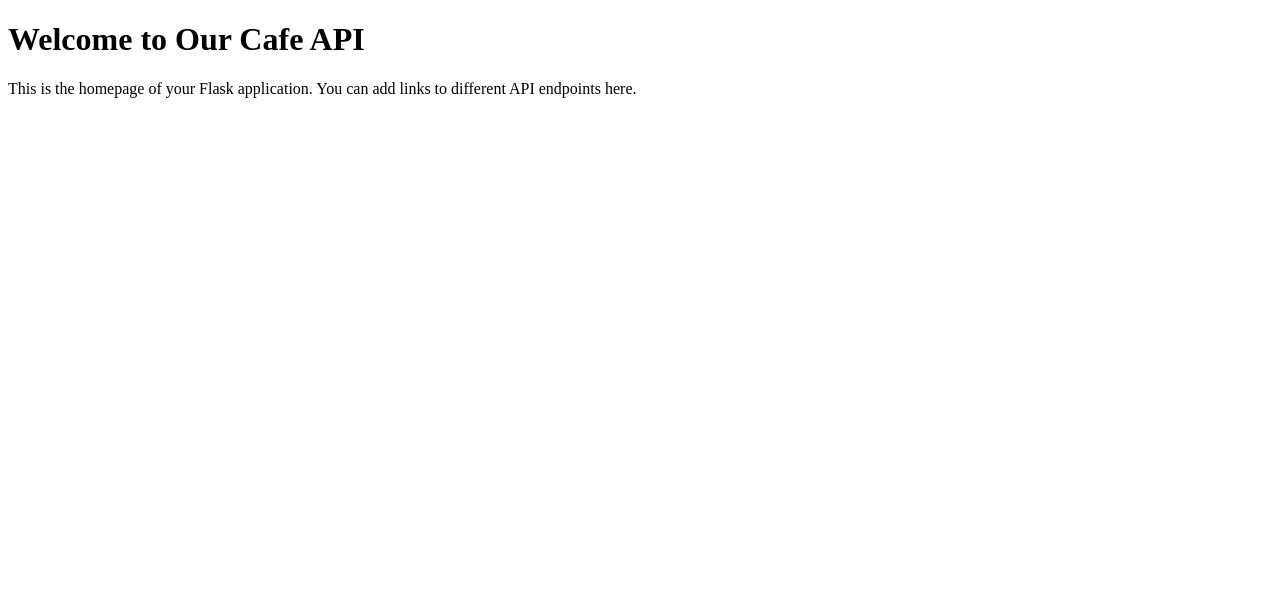
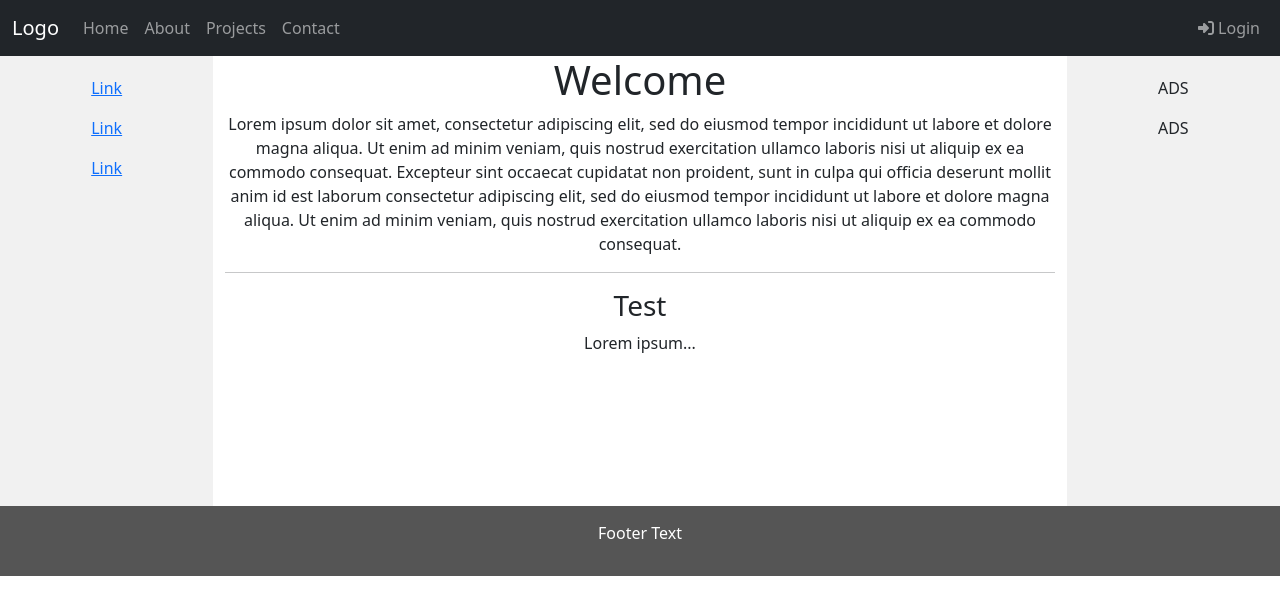
Before and after one commit to BAXTOR95/cafe-wifi, a Flask app: page / in a window 1280 px wide. Shown: the top 615 px of the page. Run offline with Flask 3, Linux system fonts and the light colour scheme; some libraries are stand-ins or nearby versions.

Commit message:
Add first template setup, create basic layout and base home page (will change later)

```diff
--- /dev/null
+++ b/static/css/styles.css
@@ -0,0 +1,26 @@
+.navbar {
+	margin-bottom: 0;
+	border-radius: 0;
+}
+.row.content {
+	height: 450px;
+}
+.sidenav {
+	padding-top: 20px;
+	background-color: #f1f1f1;
+	height: 100%;
+}
+footer {
+	background-color: #555;
+	color: white;
+	padding: 15px;
+}
+@media screen and (max-width: 767px) {
+	.sidenav {
+		height: auto;
+		padding: 15px;
+	}
+	.row.content {
+		height: auto;
+	}
+}
--- a/web/templates/home.html
+++ b/web/templates/home.html
@@ -1,15 +1,40 @@
-<!DOCTYPE html>
-<html lang="en">
-	<head>
-		<meta charset="UTF-8" />
-		<meta name="viewport" content="width=device-width, initial-scale=1.0" />
-		<title>Welcome to Our Cafe API</title>
-	</head>
-	<body>
-		<h1>Welcome to Our Cafe API</h1>
-		<p>
-			This is the homepage of your Flask application. You can add links to
-			different API endpoints here.
-		</p>
-	</body>
-</html>
+{% extends "layout.html" %}
+<!-- Page Title-->
+{% block title %}Home{% endblock %}
+
+<!-- Main Content -->
+{% block content %}
+<div class="container-fluid text-center">
+	<div class="row content">
+		<div class="col-md-2 sidenav">
+			<p><a href="#">Link</a></p>
+			<p><a href="#">Link</a></p>
+			<p><a href="#">Link</a></p>
+		</div>
+		<div class="col-md-8 text-left">
+			<h1>Welcome</h1>
+			<p>
+				Lorem ipsum dolor sit amet, consectetur adipiscing elit, sed do eiusmod
+				tempor incididunt ut labore et dolore magna aliqua. Ut enim ad minim
+				veniam, quis nostrud exercitation ullamco laboris nisi ut aliquip ex ea
+				commodo consequat. Excepteur sint occaecat cupidatat non proident, sunt
+				in culpa qui officia deserunt mollit anim id est laborum consectetur
+				adipiscing elit, sed do eiusmod tempor incididunt ut labore et dolore
+				magna aliqua. Ut enim ad minim veniam, quis nostrud exercitation ullamco
+				laboris nisi ut aliquip ex ea commodo consequat.
+			</p>
+			<hr />
+			<h3>Test</h3>
+			<p>Lorem ipsum...</p>
+		</div>
+		<div class="col-md-2 sidenav">
+			<div class="well">
+				<p>ADS</p>
+			</div>
+			<div class="well">
+				<p>ADS</p>
+			</div>
+		</div>
+	</div>
+</div>
+{% endblock %}
--- a/web/templates/layout.html
+++ b/web/templates/layout.html
@@ -0,0 +1,82 @@
+<!DOCTYPE html>
+<html lang="en">
+	<head>
+		{% block head %}
+		<title>{% block title %}{% endblock %} - Cafe & Wifi</title>
+		<meta charset="utf-8" />
+		<meta
+			name="viewport"
+			content="width=device-width, initial-scale=1, shrink-to-fit=no"
+		/>
+		{% block meta %}
+		<meta name="description" content="Cafe & Wifi page" />
+		<meta name="author" content="Brian Arriaga" />
+		{% endblock meta %}
+		<!-- Font Awesome icons (free version)-->
+		<script
+			src="https://use.fontawesome.com/releases/v6.3.0/js/all.js"
+			crossorigin="anonymous"
+		></script>
+		<!-- Google fonts-->
+		<link
+			href="https://fonts.googleapis.com/css?family=Lora:400,700,400italic,700italic"
+			rel="stylesheet"
+			type="text/css"
+		/>
+		<link
+			href="https://fonts.googleapis.com/css?family=Open+Sans:300italic,400italic,600italic,700italic,800italic,400,300,600,700,800"
+			rel="stylesheet"
+			type="text/css"
+		/>
+		<!-- Bootstrap CSS -->
+		{{ bootstrap.load_css() }}
+		<!-- Core theme CSS -->
+		<link
+			rel="stylesheet"
+			href="{{ url_for('static', filename='css/styles.css') }}"
+		/>
+		{% endblock %}
+	</head>
+	<body>
+		<!-- Navigation-->
+		<nav class="navbar navbar-expand-lg navbar-dark bg-dark">
+			<div class="container-fluid">
+				<a class="navbar-brand" href="#">Logo</a>
+				<button
+					class="navbar-toggler"
+					type="button"
+					data-bs-toggle="collapse"
+					data-bs-target="#myNavbar"
+				>
+					<i class="fa-solid fa-bars"></i>
+				</button>
+				<div class="collapse navbar-collapse" id="myNavbar">
+					<ul class="navbar-nav me-auto mb-2 mb-lg-0">
+						<li class="nav-item active">
+							<a class="nav-link" href="#">Home</a>
+						</li>
+						<li class="nav-item"><a class="nav-link" href="#">About</a></li>
+						<li class="nav-item"><a class="nav-link" href="#">Projects</a></li>
+						<li class="nav-item"><a class="nav-link" href="#">Contact</a></li>
+					</ul>
+					<ul class="navbar-nav">
+						<li class="nav-item">
+							<a class="nav-link" href="#"
+								><i class="fa-solid fa-right-to-bracket"></i> Login</a
+							>
+						</li>
+					</ul>
+				</div>
+			</div>
+		</nav>
+
+		<!-- Content -->
+		{% block content %}{% endblock %}
+
+		<footer class="container-fluid text-center">
+			<p>Footer Text</p>
+		</footer>
+		<!-- Bootstrap JS -->
+		{{ bootstrap.load_js() }}
+	</body>
+</html>
```
